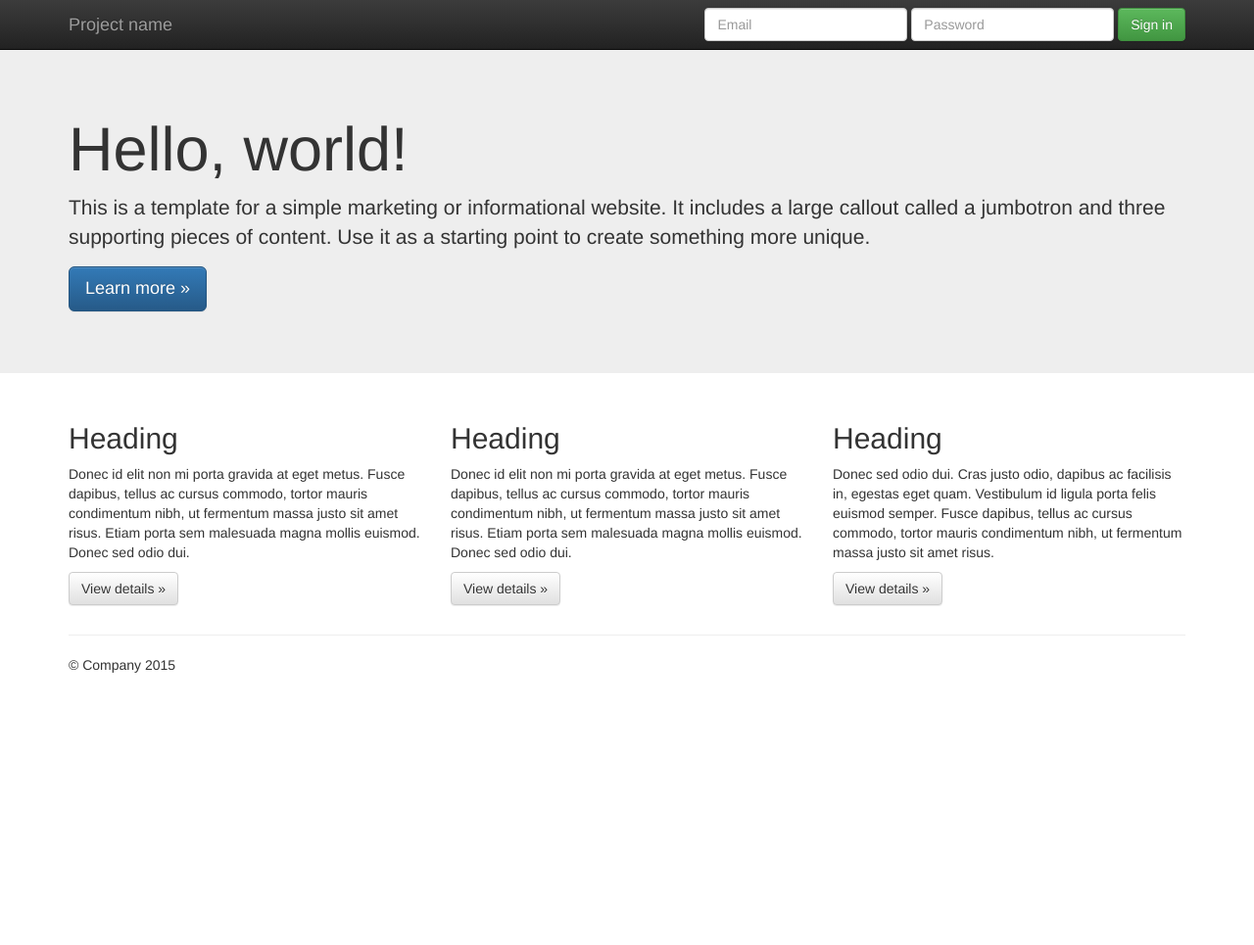
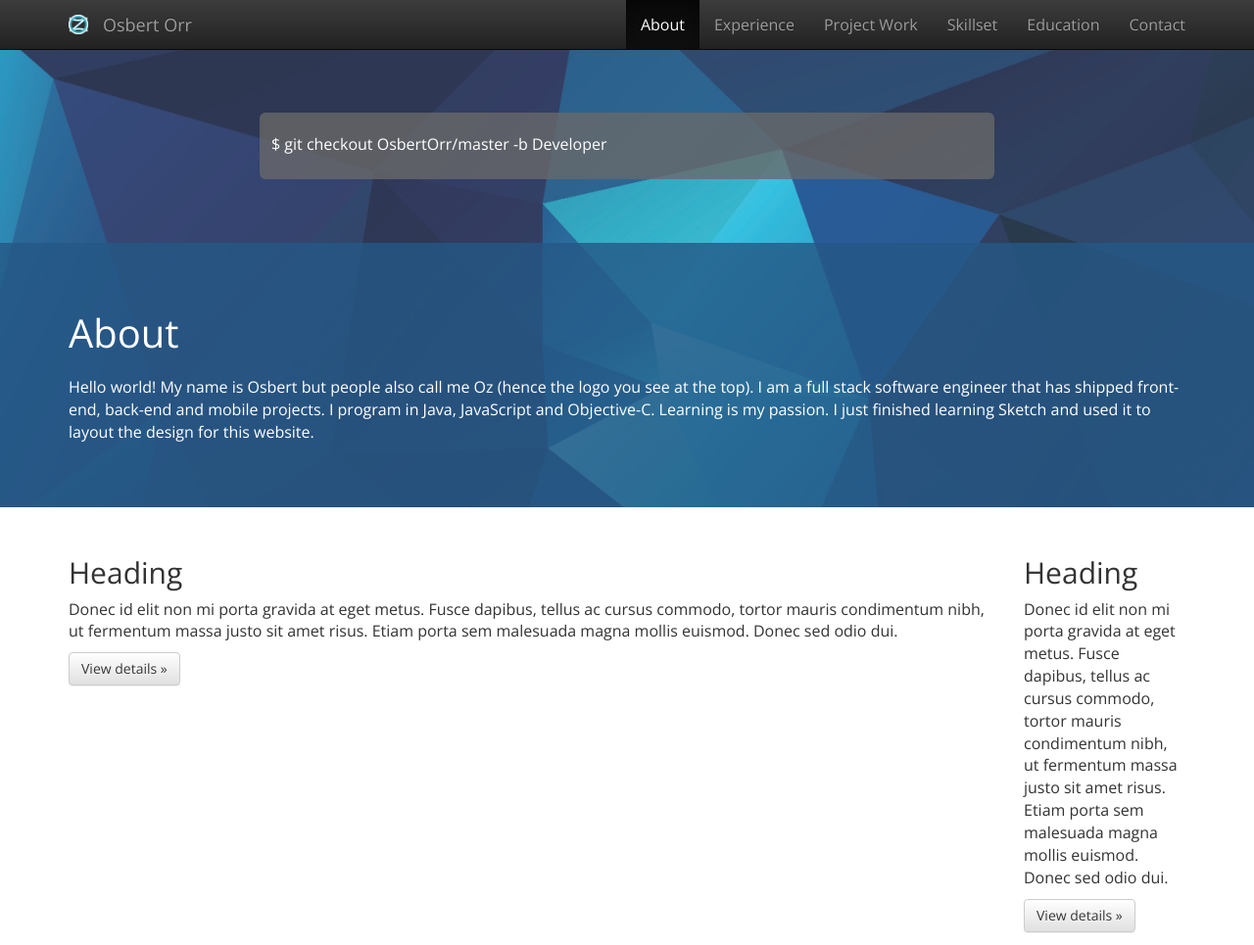
Before and after one commit to oztheozoz/osbert.net, a plain HTML site: page index.html in a window 1280 px wide. Shown: the top 965 px of the page at 98% size. Before the commit the page ends 800 px from the top, so only its background shows below. Drawn offline with nearby package versions, Linux system fonts and the light colour scheme.

Commit message:
Complete header section

```diff
--- a/css/main.css
+++ b/css/main.css
@@ -1,5 +1,95 @@
-
-
 /* ==========================================================================
    Author's custom styles
    ========================================================================== */
+
+html {
+  font-size: 100%;
+}
+
+body {
+  font-size: 1rem;
+  font-family: 'Open Sans', sans-serif;
+}
+
+.jumbotron {
+  background: #000000 url('../img/polygon_background.jpg') no-repeat fixed left top;
+  background-size: cover;
+  padding: 50px 0 0 0;
+}
+
+.jumbotron p {
+  font-size: 1rem;
+}
+
+#command-line-container {
+  margin: 65px auto;
+}
+
+#command-line {
+  position: relative;
+  height: 68px;
+  font-size: 1.5625rem;
+  color: white;
+  border-radius: 6px;
+  background-color: rgba(105, 105, 105, .78);
+}
+
+#command-line>p {
+  position: absolute;
+  margin-left: 12px;
+  margin-top: 21px;
+}
+
+#about-container {
+  background-color: rgba(37, 88, 134, .80);
+}
+
+.content-padding {
+  padding: 50px 0;
+}
+
+h1 {
+  padding-bottom: 12px;
+}
+
+h1.article-title-light {
+  color: white;
+  font-size: 2.5rem;
+}
+
+h1.article-title-dark {
+  color: #2D6590;
+  font-size: 2.5rem;
+}
+
+h2.article-subtitle {
+  color: #31A8CF;
+  font-size: 1.875rem;
+}
+
+.text-light {
+  color: white;
+}
+
+.text-dark {
+  color: #2D6590;
+  font-size: 25px;
+}
+
+@media only screen and (max-width: 544px) {
+  html {
+    font-size: 90%;
+  }
+  #command-line-container {
+    margin: 40px auto;
+  }
+  #command-line {
+    height: 55px;
+  }
+  #command-line>p {
+    margin-top: 18px;
+  }
+  .content-padding {
+    padding: 25px 0;
+  }
+}
--- a/index.html
+++ b/index.html
@@ -2,28 +2,27 @@
 <!--[if lt IE 7]>      <html class="no-js lt-ie9 lt-ie8 lt-ie7" lang=""> <![endif]-->
 <!--[if IE 7]>         <html class="no-js lt-ie9 lt-ie8" lang=""> <![endif]-->
 <!--[if IE 8]>         <html class="no-js lt-ie9" lang=""> <![endif]-->
-<!--[if gt IE 8]><!--> <html class="no-js" lang=""> <!--<![endif]-->
+<!--[if gt IE 8]><!-->
+<html class="no-js" lang="">
+<!--<![endif]-->
+
 <head>
   <meta charset="utf-8">
   <meta http-equiv="X-UA-Compatible" content="IE=edge,chrome=1">
-        <title></title>
-        <meta name="description" content="">
+  <title>Osbert Orr | Full Stack Developer</title>
+  <meta name="description" content="A look into Osbert's experience and projects as a full stack developer.">
   <meta name="viewport" content="width=device-width, initial-scale=1">
   <link rel="apple-touch-icon" href="apple-touch-icon.png">
 
   <link rel="stylesheet" href="css/bootstrap.min.css">
-        <style>
-            body {
-                padding-top: 50px;
-                padding-bottom: 20px;
-            }
-        </style>
   <link rel="stylesheet" href="css/bootstrap-theme.min.css">
   <link rel="stylesheet" href="css/main.css">
+  <link href="https://fonts.googleapis.com/css?family=Open+Sans:300,400,600,700" rel="stylesheet">
 
   <script src="js/vendor/modernizr-2.8.3-respond-1.4.2.min.js"></script>
 </head>
-    <body>
+
+<body id="main-page">
   <!--[if lt IE 8]>
             <p class="browserupgrade">You are using an <strong>outdated</strong> browser. Please <a href="http://browsehappy.com/">upgrade your browser</a> to improve your experience.</p>
         <![endif]-->
@@ -36,47 +35,61 @@
           <span class="icon-bar"></span>
           <span class="icon-bar"></span>
         </button>
-          <a class="navbar-brand" href="#">Project name</a>
+        <img id="oz-logo" class="navbar-brand" src="img/ozlogo.png" alt="ozlogo" />
+        <a class="navbar-brand" href="#">Osbert Orr</a>
       </div>
       <div id="navbar" class="navbar-collapse collapse">
-          <form class="navbar-form navbar-right" role="form">
-            <div class="form-group">
-              <input type="text" placeholder="Email" class="form-control">
+        <ul class="nav navbar-nav navbar-right">
+          <li class="active"><a href="#">About</a></li>
+          <li><a href="#">Experience</a></li>
+          <li><a href="#">Project Work</a></li>
+          <li><a href="#">Skillset</a></li>
+          <li><a href="#">Education</a></li>
+          <li><a href="#">Contact</a></li>
+        </ul>
       </div>
-            <div class="form-group">
-              <input type="password" placeholder="Password" class="form-control">
-            </div>
-            <button type="submit" class="btn btn-success">Sign in</button>
-          </form>
-        </div><!--/.navbar-collapse -->
+      <!--/.navbar-collapse -->
     </div>
   </nav>
 
   <!-- Main jumbotron for a primary marketing message or call to action -->
   <div class="jumbotron">
+    <div id="command-line-container" class="container">
+      <div class="row">
+        <div class="col-sm-8 col-sm-offset-2">
+          <div id="command-line">
+            <p>$ git checkout OsbertOrr/master -b Developer</p>
+          </div>
+        </div>
+      </div>
+    </div>
+    <div id="about-container">
       <div class="container">
-        <h1>Hello, world!</h1>
-        <p>This is a template for a simple marketing or informational website. It includes a large callout called a jumbotron and three supporting pieces of content. Use it as a starting point to create something more unique.</p>
-        <p><a class="btn btn-primary btn-lg" href="#" role="button">Learn more &raquo;</a></p>
+        <div class="row">
+          <div class="col-sm-12">
+            <section id="about" class="content-padding">
+              <article>
+                <h1 class="article-title-light">About</h1>
+                <p class="text-light">Hello world! My name is Osbert but people also call me Oz (hence the logo you see at the top). I am a full stack software engineer that has shipped front-end, back-end and mobile projects. I program in Java, JavaScript and Objective-C. Learning is my passion. I just finished learning Sketch and used it to layout the design for this website.</p>
+              </article>
+            </section>
+          </div>
+        </div>
+      </div>
     </div>
   </div>
 
   <div class="container">
     <!-- Example row of columns -->
     <div class="row">
-        <div class="col-md-4">
+      <div class="col-sm-10">
         <h2>Heading</h2>
         <p>Donec id elit non mi porta gravida at eget metus. Fusce dapibus, tellus ac cursus commodo, tortor mauris condimentum nibh, ut fermentum massa justo sit amet risus. Etiam porta sem malesuada magna mollis euismod. Donec sed odio dui. </p>
         <p><a class="btn btn-default" href="#" role="button">View details &raquo;</a></p>
       </div>
-        <div class="col-md-4">
+      <div class="col-sm-2">
         <h2>Heading</h2>
         <p>Donec id elit non mi porta gravida at eget metus. Fusce dapibus, tellus ac cursus commodo, tortor mauris condimentum nibh, ut fermentum massa justo sit amet risus. Etiam porta sem malesuada magna mollis euismod. Donec sed odio dui. </p>
-          <p><a class="btn btn-default" href="#" role="button">View details &raquo;</a></p>
-       </div>
-        <div class="col-md-4">
-          <h2>Heading</h2>
-          <p>Donec sed odio dui. Cras justo odio, dapibus ac facilisis in, egestas eget quam. Vestibulum id ligula porta felis euismod semper. Fusce dapibus, tellus ac cursus commodo, tortor mauris condimentum nibh, ut fermentum massa justo sit amet risus.</p>
         <p><a class="btn btn-default" href="#" role="button">View details &raquo;</a></p>
       </div>
     </div>
@@ -86,8 +99,13 @@
     <footer>
       <p>&copy; Company 2015</p>
     </footer>
-    </div> <!-- /container -->        <script src="//ajax.googleapis.com/ajax/libs/jquery/1.11.2/jquery.min.js"></script>
-        <script>window.jQuery || document.write('<script src="js/vendor/jquery-1.11.2.min.js"><\/script>')</script>
+  </div>
+
+  <!-- /container -->
+  <script src="//ajax.googleapis.com/ajax/libs/jquery/1.11.2/jquery.min.js"></script>
+  <script>
+    window.jQuery || document.write('<script src="js/vendor/jquery-1.11.2.min.js"><\/script>')
+  </script>
 
   <script src="js/vendor/bootstrap.min.js"></script>
 
@@ -95,12 +113,21 @@
 
   <!-- Google Analytics: change UA-XXXXX-X to be your site's ID. -->
   <script>
-            (function(b,o,i,l,e,r){b.GoogleAnalyticsObject=l;b[l]||(b[l]=
-            function(){(b[l].q=b[l].q||[]).push(arguments)});b[l].l=+new Date;
-            e=o.createElement(i);r=o.getElementsByTagName(i)[0];
-            e.src='//www.google-analytics.com/analytics.js';
-            r.parentNode.insertBefore(e,r)}(window,document,'script','ga'));
-            ga('create','UA-XXXXX-X','auto');ga('send','pageview');
+    (function (b, o, i, l, e, r) {
+      b.GoogleAnalyticsObject = l;
+      b[l] || (b[l] =
+        function () {
+          (b[l].q = b[l].q || []).push(arguments)
+        });
+      b[l].l = +new Date;
+      e = o.createElement(i);
+      r = o.getElementsByTagName(i)[0];
+      e.src = '//www.google-analytics.com/analytics.js';
+      r.parentNode.insertBefore(e, r)
+    }(window, document, 'script', 'ga'));
+    ga('create', 'UA-XXXXX-X', 'auto');
+    ga('send', 'pageview');
   </script>
 </body>
+
 </html>
```
Also changed, not shown: img/Livetype.png (added), img/comcast.png (added), img/crunchyroll.png (added), img/curcur.png (added), img/digitalinsight.png (added), img/github.png (added), img/hexagon_highlight.png (added), img/hexagon_no_highlight.png (added), img/linkedin.png (added), img/mail.png (added), img/ozlogo.png (added), img/polygon_background.jpg (added), img/ucberkeley.png (added). Lines whose indentation alone changed are shown as unchanged.
